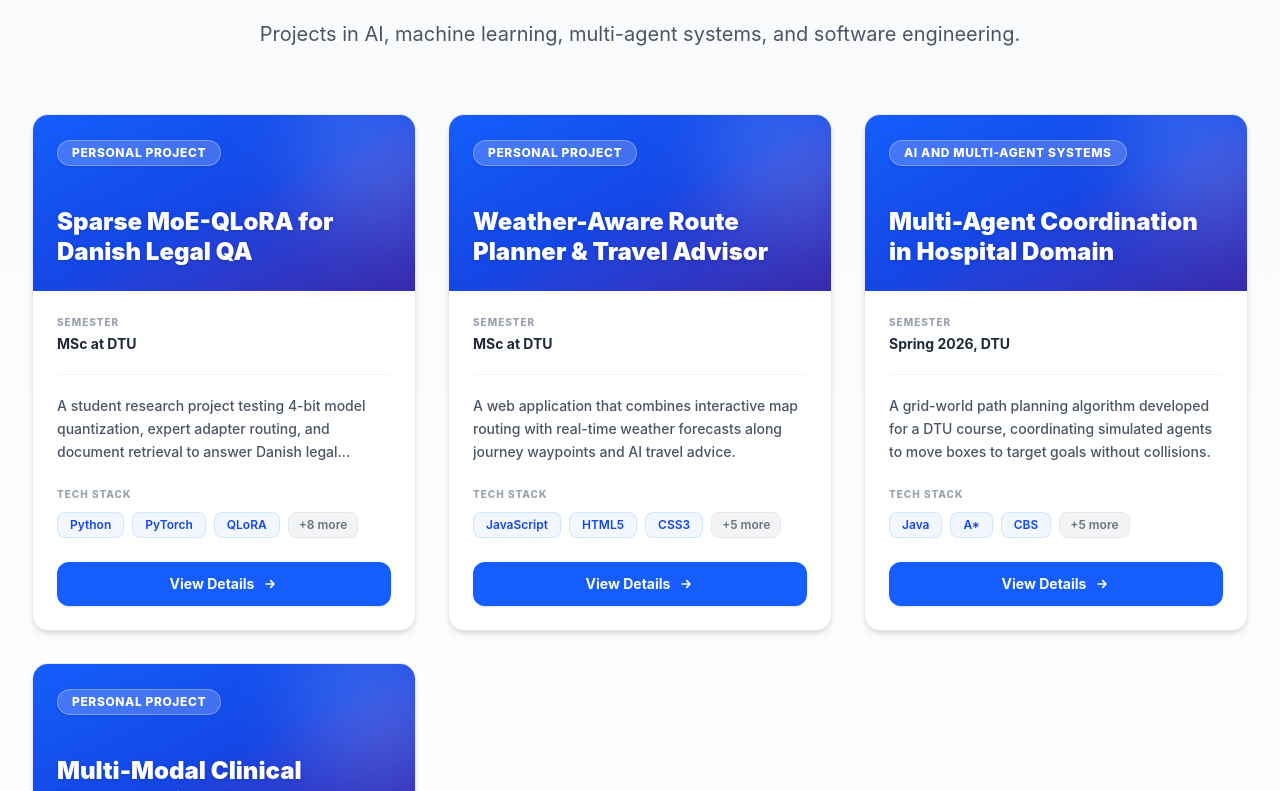
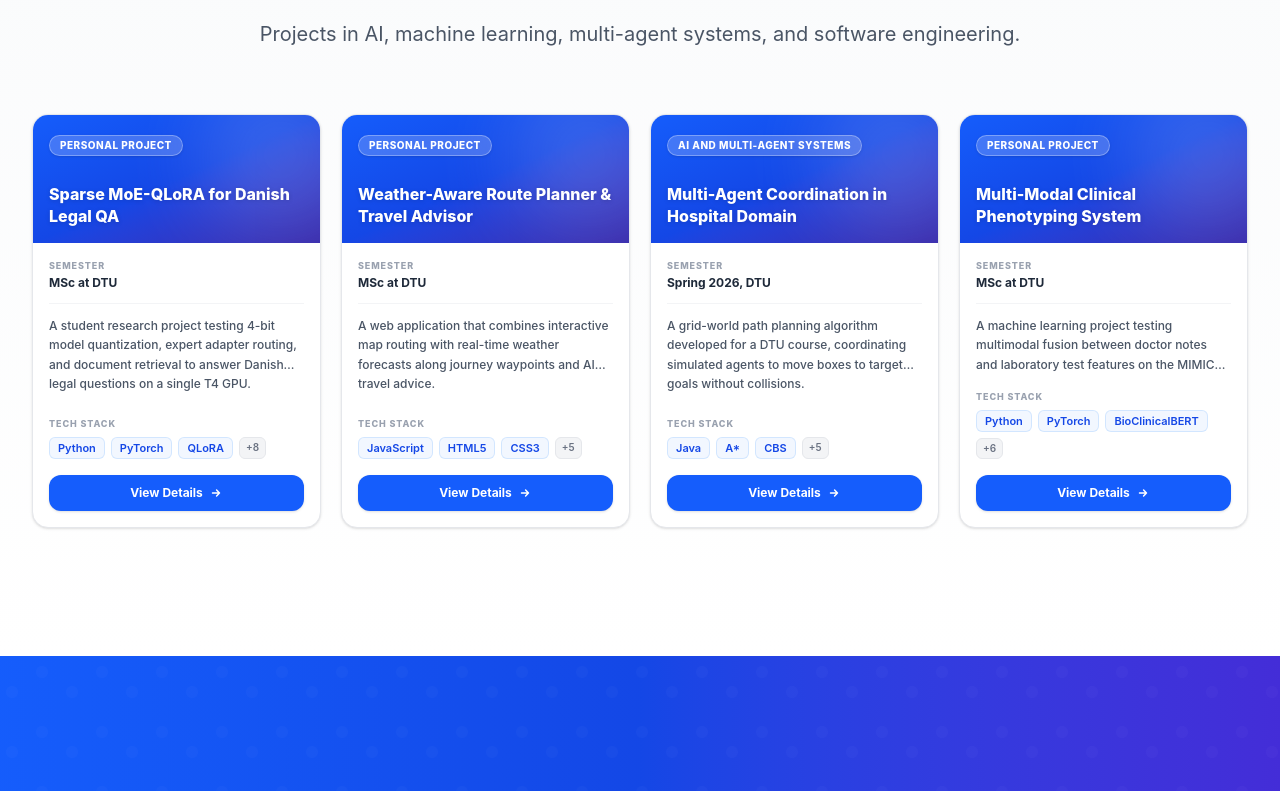
Before and after one commit to teja-mr-1/portfolio, a React (Vite) app: page / in a window 1280 px wide. Shown: the part 1649-2440 px from the top of the page. Built offline with nearby package versions, Linux system fonts and the light colour scheme.

Commit message:
Minimize project cards to fit all 4 in a single horizontal row

```diff
--- a/src/components/ProjectCard.jsx
+++ b/src/components/ProjectCard.jsx
@@ -6,63 +6,63 @@ export default function ProjectCard({ project, onViewProject }) {
       onClick={() => onViewProject(project.id)}
       className="h-full cursor-pointer group"
     >
-      <div className="h-full bg-white rounded-2xl border border-gray-200 overflow-hidden shadow-md hover:shadow-xl transition-all duration-300 hover:border-blue-400 flex flex-col hover:-translate-y-1">
+      <div className="h-full bg-white rounded-2xl border border-gray-200 overflow-hidden shadow-sm hover:shadow-xl transition-all duration-300 hover:border-blue-400 flex flex-col hover:-translate-y-1">
         {/* Header */}
-        <div className="h-44 bg-gradient-to-br from-blue-600 via-blue-700 to-indigo-800 p-6 flex flex-col justify-between relative overflow-hidden">
+        <div className="h-32 bg-gradient-to-br from-blue-600 via-blue-700 to-indigo-800 p-4 flex flex-col justify-between relative overflow-hidden">
           <div className="absolute inset-0 opacity-15 pointer-events-none">
             <div className="absolute -top-10 -right-10 w-40 h-40 bg-white rounded-full blur-2xl" />
           </div>
 
           <div className="relative z-10">
-            <span className="inline-block px-3.5 py-1 bg-white/20 backdrop-blur-md text-white rounded-full text-xs font-extrabold uppercase tracking-wider border border-white/30 shadow-sm">
+            <span className="inline-block px-2.5 py-0.5 bg-white/20 backdrop-blur-md text-white rounded-full text-[10px] font-extrabold uppercase tracking-wider border border-white/30 shadow-sm">
               {badgeText}
             </span>
           </div>
 
-          <h3 className="text-2xl font-black text-white relative z-10 leading-tight drop-shadow-sm group-hover:text-blue-100 transition-colors">
+          <h3 className="text-base font-extrabold text-white relative z-10 leading-snug drop-shadow-sm group-hover:text-blue-100 transition-colors line-clamp-2">
             {project.title}
           </h3>
         </div>
 
         {/* Content */}
-        <div className="p-6 flex flex-col flex-1">
+        <div className="p-4 flex flex-col flex-1">
           {/* Metadata */}
-          <div className="mb-5 pb-5 border-b border-gray-100 flex items-center justify-between">
+          <div className="mb-3 pb-3 border-b border-gray-100 flex items-center justify-between">
             <div>
-              <p className="text-[10px] font-extrabold uppercase tracking-widest text-gray-400 mb-1">Semester</p>
-              <p className="text-sm font-bold text-gray-800">{project.semester}</p>
+              <p className="text-[9px] font-extrabold uppercase tracking-widest text-gray-400 mb-0.5">Semester</p>
+              <p className="text-xs font-bold text-gray-800">{project.semester}</p>
             </div>
           </div>
 
           {/* Description */}
-          <p className="text-gray-600 text-sm leading-relaxed font-medium mb-6 flex-1 line-clamp-3">
+          <p className="text-gray-600 text-xs leading-relaxed font-medium mb-4 flex-1 line-clamp-3">
             {project.shortDescription}
           </p>
 
           {/* Technologies */}
-          <div className="mb-6">
-            <p className="text-[10px] font-extrabold uppercase tracking-widest text-gray-400 mb-2.5">Tech Stack</p>
-            <div className="flex flex-wrap gap-2">
+          <div className="mb-4">
+            <p className="text-[9px] font-extrabold uppercase tracking-widest text-gray-400 mb-1.5">Tech Stack</p>
+            <div className="flex flex-wrap gap-1.5">
               {project.technologies.slice(0, 3).map((tech, idx) => (
                 <span
                   key={idx}
-                  className="px-3 py-1 text-xs font-semibold text-blue-700 bg-blue-50/80 rounded-lg border border-blue-200/60 hover:bg-blue-100 transition"
+                  className="px-2 py-0.5 text-[11px] font-semibold text-blue-700 bg-blue-50/80 rounded-md border border-blue-200/60 hover:bg-blue-100 transition"
                 >
                   {tech}
                 </span>
               ))}
               {project.technologies.length > 3 && (
-                <span className="px-2.5 py-1 text-xs font-semibold text-gray-500 bg-gray-100 rounded-lg border border-gray-200">
-                  +{project.technologies.length - 3} more
+                <span className="px-1.5 py-0.5 text-[10px] font-semibold text-gray-500 bg-gray-100 rounded-md border border-gray-200">
+                  +{project.technologies.length - 3}
                 </span>
               )}
             </div>
           </div>
 
           {/* Button */}
-          <button className="w-full py-3 px-4 bg-blue-600 hover:bg-blue-700 text-white font-bold text-sm rounded-xl transition-all duration-200 flex items-center justify-center gap-2 group/btn shadow-sm hover:shadow-md">
+          <button className="w-full py-2.5 px-3 bg-blue-600 hover:bg-blue-700 text-white font-bold text-xs rounded-xl transition-all duration-200 flex items-center justify-center gap-1.5 group/btn shadow-sm hover:shadow-md">
             <span>View Details</span>
-            <svg className="w-4 h-4 group-hover/btn:translate-x-1 transition-transform" fill="none" stroke="currentColor" viewBox="0 0 24 24">
+            <svg className="w-3.5 h-3.5 group-hover/btn:translate-x-1 transition-transform" fill="none" stroke="currentColor" viewBox="0 0 24 24">
               <path strokeLinecap="round" strokeLinejoin="round" strokeWidth={2.5} d="M13 7l5 5m0 0l-5 5m5-5H6" />
             </svg>
           </button>
--- a/src/pages/Home.jsx
+++ b/src/pages/Home.jsx
@@ -168,7 +168,7 @@ export default function Home() {
             </p>
           </div>
 
-          <div className="grid grid-cols-1 md:grid-cols-2 lg:grid-cols-3 gap-8">
+          <div className="grid grid-cols-1 sm:grid-cols-2 lg:grid-cols-4 gap-4 xl:gap-5">
             {projectsData.map((project) => (
               <ProjectCard key={project.id} project={project} onViewProject={handleViewProject} />
             ))}
```
